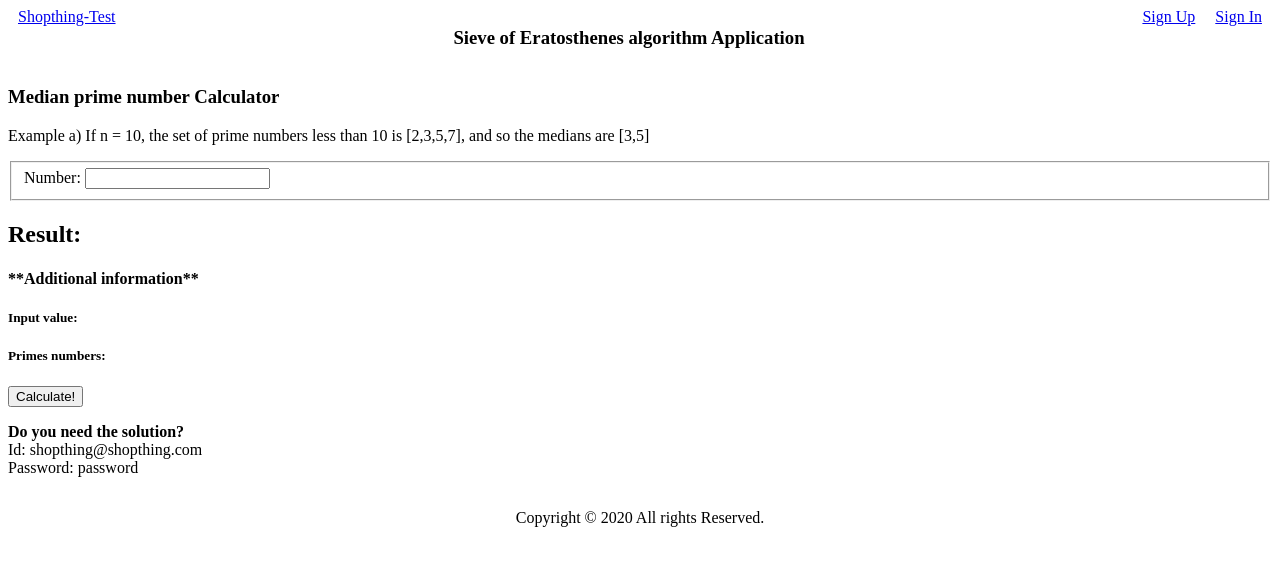
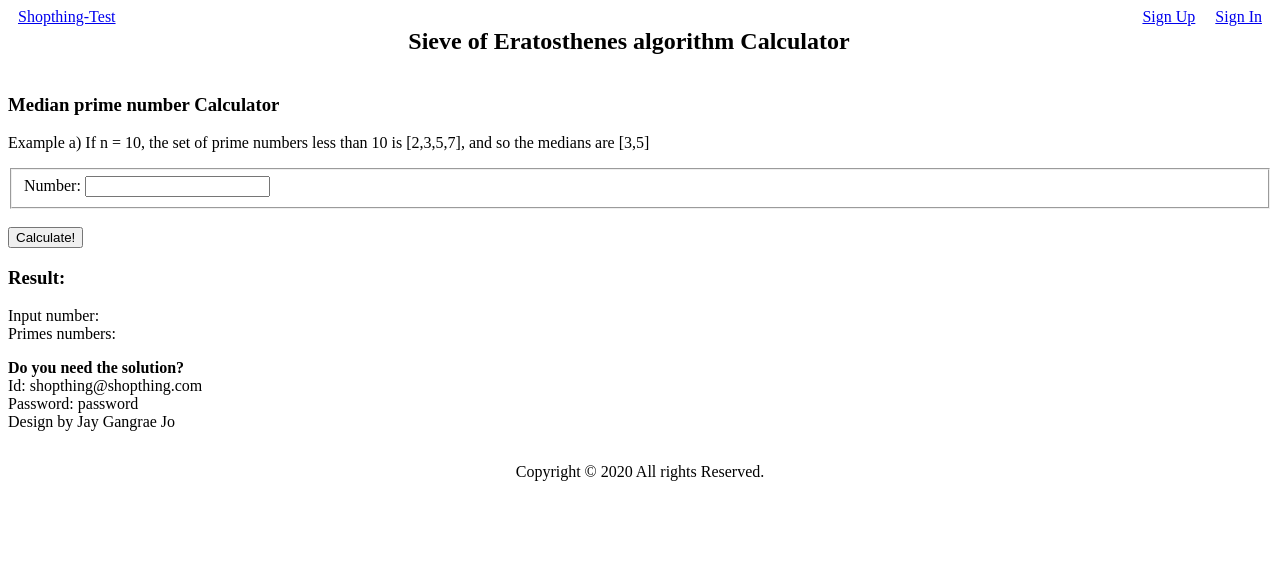
Before and after one commit to jayjodev/algorithms-meetcode, a React (Create React App) app in the folder client/: page / in a window 1280 px wide. Shown: the top 566 px of the page. Built offline with nearby package versions, Linux system fonts and the light colour scheme.

Commit message:
change primenumber component design

```diff
--- a/client/src/components/Header.js
+++ b/client/src/components/Header.js
@@ -27,7 +27,7 @@ class Header extends Component {
             <div className="header">
                 <Link to="/">Shopthing-Test</Link>
                 <div>
-                    <h3>Sieve of Eratosthenes algorithm Application</h3>
+                    <h2>Sieve of Eratosthenes algorithm Calculator</h2>
                 </div>
                 {this.renderLinks()}
             </div>
--- a/client/src/components/Main.js
+++ b/client/src/components/Main.js
@@ -12,7 +12,8 @@ export default () => {
             <p>
                 <b>Do you need the solution?</b><br />
                 Id: shopthing@shopthing.com<br />
-                Password: password
+                Password: password<br />
+                Design by Jay Gangrae Jo
             </p>
             <div style={{ display: 'flex', justifyContent: 'center' }}>
                 <p>Copyright © 2020 All rights Reserved.</p>
--- a/client/src/components/algorithm/Primenumber.js
+++ b/client/src/components/algorithm/Primenumber.js
@@ -26,16 +26,18 @@ class Primenumber extends Component {
                         autoComplete="none"
                     />
                 </fieldset>
+                <br/>
+                <button className="calculate-median-primes">Calculate!</button>
                 <div>
-                    <h2>Result: {this.props.result_median_primes ? median_primes : null}</h2>
-                    <h4>**Additional information**</h4>
-                    <h5>Input value: {this.props.user_input ? user_input : null} </h5>
-                    <h5>Primes numbers: {this.props.result_primes ? primes : null} </h5>
+                    <h3>Result: {this.props.result_median_primes ? median_primes : null}</h3>
+                    <p>
+                        Input number: {this.props.user_input ? user_input : null} <br />
+                        Primes numbers: {this.props.result_primes ? primes : null}
+                    </p>
                 </div>
                 <div>
-                    {this.props.server_error}
+                    <p>{this.props.server_error}</p>
                 </div>
-                <button className="calculate-median-primes">Calculate!</button>
             </form>
         );
     }
```
Also changed, not shown: 2 other files (tests, documents, lock files or other folders).
